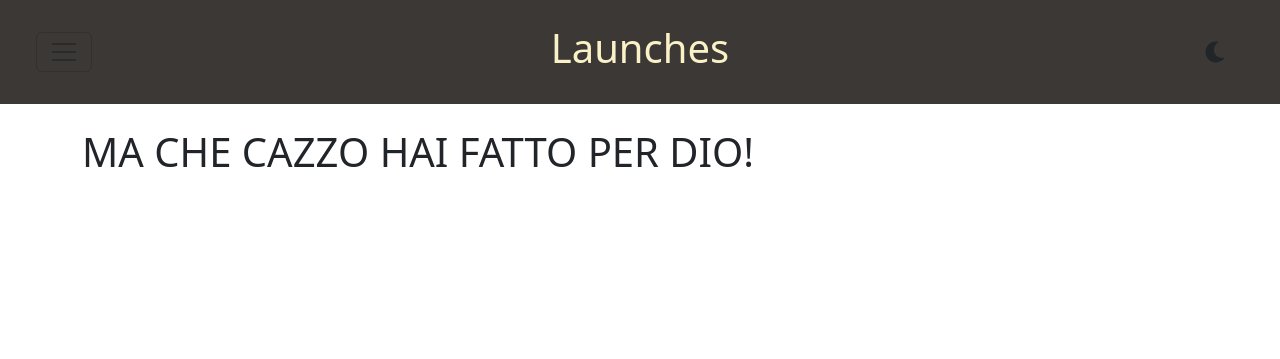
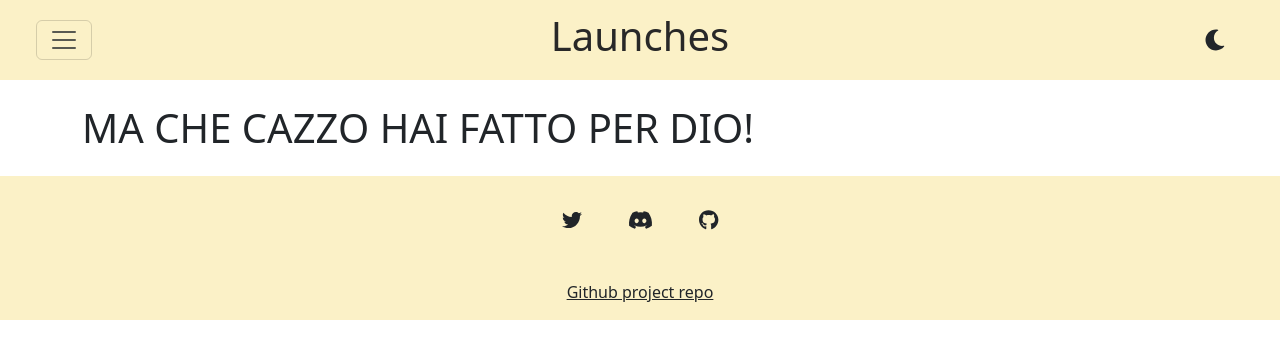
Before and after one commit to deltaplanoo/LaunchBot, a Django app: page / in a window 1280 px wide. Shown: the top 359 px of the page. Run offline with Django 4.2, Linux system fonts and the light colour scheme.

Commit message:
global colors

```diff
--- a/myapp/static/css/styles.css
+++ b/myapp/static/css/styles.css
@@ -1,13 +1,20 @@
 @import url(./gruvbox.css);
 
+:root {
+  --hf-bg-color: var(--gb-light0);
+  --hf-color: var(--gb-dark0);
+  --copyright-bg-color: var(--gb-light1);
+  --copyright-color: var(--gb-dark0);
+}
+
 header, header a {
-  background-color: var(--gb-dark1);
-  color: var(--gb-light0);
+  background-color: var(--hf-bg-color);
+  color: var(--hf-color);
   text-decoration: none;
 }
 
 a.nav-link, nav button {
-  color: var(--gb-light0)
+  color: var(--gb-light0);
 }
 
 #theme-toggle {
@@ -17,7 +24,15 @@ a.nav-link, nav button {
   font-size: 1.5rem;
 }
 
-body.dark-mode{
+body.dark-mode {
   background-color: var(--gb-dark0);
   color: var(--gb-light0);
 }
+
+footer {
+  background-color: var(--hf-bg-color);
+}
+
+footer #copyright {
+  background-color: var(--copyrightcolor);
+}
--- a/myapp/templates/base.html
+++ b/myapp/templates/base.html
@@ -9,7 +9,8 @@
   <!-- CUSTOM CSS + JS -->
   <link rel="stylesheet" href="{% static 'css/styles.css' %}">
   <!-- BOOTSTRAP (navbar toggler) -->
-    <link href="https://cdn.jsdelivr.net/npm/bootstrap@5.3.2/dist/css/bootstrap.min.css" rel="stylesheet" integrity="sha384-T3c6CoIi6uLrA9TneNEoa7RxnatzjcDSCmG1MXxSR1GAsXEV/Dwwykc2MPK8M2HN" crossorigin="anonymous">
+  <link href="https://cdn.jsdelivr.net/npm/bootstrap@5.3.2/dist/css/bootstrap.min.css" rel="stylesheet"
+    integrity="sha384-T3c6CoIi6uLrA9TneNEoa7RxnatzjcDSCmG1MXxSR1GAsXEV/Dwwykc2MPK8M2HN" crossorigin="anonymous">
   <!-- FONTAWESOME -->
   <link rel="stylesheet" href="https://cdnjs.cloudflare.com/ajax/libs/font-awesome/6.0.0-beta3/css/all.min.css">
   <link rel="icon" href="{% static 'images/favicon.png' %}" sizes="any" type="image/png">
@@ -17,11 +18,12 @@
 
 <body>
 
-    <header class="py-3 text-center">
+  <header class="py-1 text-center">
     <nav class="navbar">
       <div class="container-fluid">
         <div class="col-1">
-            <button class="navbar-toggler btn" type="button" data-bs-toggle="collapse" data-bs-target="#navbarNav" aria-controls="navbarNav" aria-expanded="false" aria-label="Toggle navigation">
+          <button class="navbar-toggler btn" type="button" data-bs-toggle="collapse" data-bs-target="#navbarNav"
+            aria-controls="navbarNav" aria-expanded="false" aria-label="Toggle navigation">
             <span class="navbar-toggler-icon"></span>
           </button>
         </div>
@@ -52,17 +54,42 @@
   </header>
 
   <main>
-      <div class="container mt-4">
+    <div class="container my-4">
       {% block content %}
       {% endblock %}
     </div>
   </main>
 
+  <footer class="text-center mt-auto">
+    <div class="container-fluid pt-3">
+      <!-- Section: Social media -->
+      <section class="mb-3">
+        <!-- Twitter -->
+        <a class="btn btn-link btn-floating btn-lg text-dark m-1" href="https://x.com/cianiPie" target="_blank"
+          role="button" data-mdb-ripple-color="dark"><i class="fab fa-twitter"></i>
+        </a>
+        <!-- Discord -->
+        <a class="btn btn-link btn-floating btn-lg text-dark m-1"
+          href="https://discord.com/users/683776029994778651" target="_blank" role="button"
+          data-mdb-ripple-color="dark"><i class="fab fa-discord"></i></a>
+        <!-- Github -->
+        <a class="btn btn-link btn-floating btn-lg text-dark m-1" href="https://github.com/deltaplanoo" target="_blank"
+          role="button" data-mdb-ripple-color="dark"><i class="fab fa-github"></i></a>
+      </section>
+    </div>
+    <div class="text-center text-dark p-3" id="copyright">
+      <a class="text-dark" href="https://github.com/deltaplanoo/LaunchBot">Github project repo</a>
+    </div>
+  </footer>
+
   <script src="{% static 'js/script.js' %}"></script>
   <!-- Bootstrap js (navbar toggler) -->
-    <script src="https://cdn.jsdelivr.net/npm/bootstrap@5.3.2/dist/js/bootstrap.bundle.min.js" integrity="sha384-C6RzsynM9kWDrMNeT87bh95OGNyZPhcTNXj1NW7RuBCsyN/o0jlpcV8Qyq46cDfL" crossorigin="anonymous"></script>
+  <script src="https://cdn.jsdelivr.net/npm/bootstrap@5.3.2/dist/js/bootstrap.bundle.min.js"
+    integrity="sha384-C6RzsynM9kWDrMNeT87bh95OGNyZPhcTNXj1NW7RuBCsyN/o0jlpcV8Qyq46cDfL"
+    crossorigin="anonymous"></script>
   <!-- FontAwesome js -->
   <script src="https://cdnjs.cloudflare.com/ajax/libs/font-awesome/6.0.0-beta3/js/all.min.js"></script>
 
 </body>
+
 </html>
```
Lines whose indentation alone changed are shown as unchanged.
